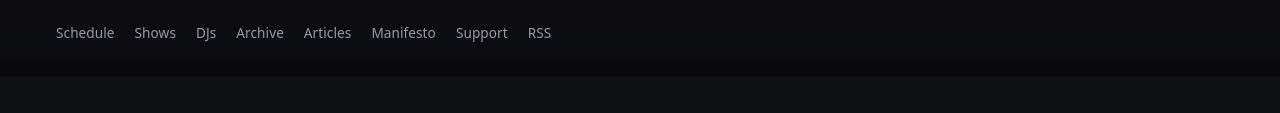
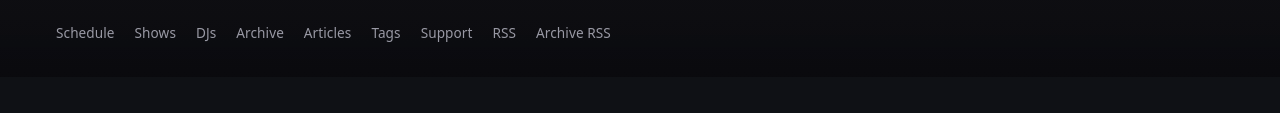
Before and after one commit to madwonko/radiopeng.net, an Eleventy site: page src/index.njk in a window 1280 px wide. Shown: the part 2277-2390 px from the top of the page. Built offline with nearby package versions, Linux system fonts and the light colour scheme; Eleventy itself is replaced by a stand-in of ours; files that its build step writes are made by us from their sources; no server answers; what fast-xml-parser would draw is missing.

Commit message:
Align footer links with current site sections

```diff
--- a/src/_includes/layout-base.njk
+++ b/src/_includes/layout-base.njk
@@ -135,9 +135,10 @@
           <a href="/djs/">DJs</a>
           <a href="/archive/">Archive</a>
           <a href="/articles/">Articles</a>
-          <a href="/manifesto/">Manifesto</a>
+          <a href="/tags/">Tags</a>
           <a href="/support/">Support</a>
           <a href="/feed.xml">RSS</a>
+          <a href="/shows.xml">Archive RSS</a>
         </nav>
 
       </div>
```
